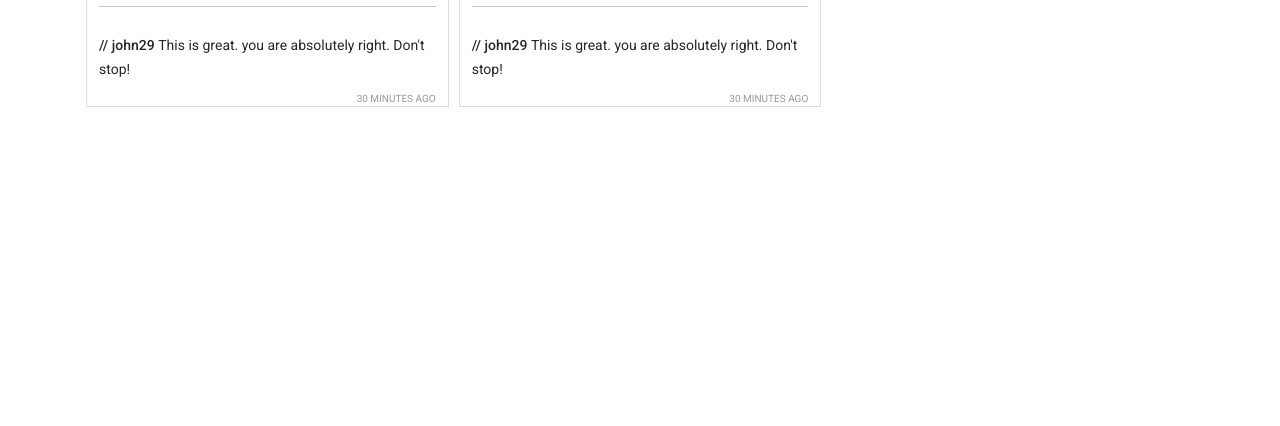
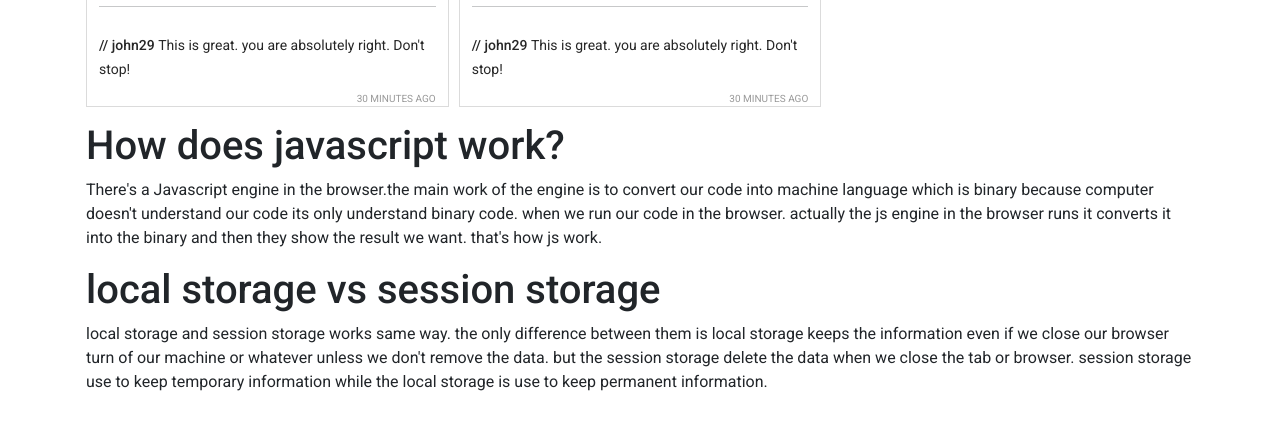
Before and after one commit to JuelHossain/Insta-Sohor-bug-fixing, a plain HTML site: page index.html in a window 1280 px wide. Shown: the part 1425-1851 px from the top of the page. Before the commit the page ends 1548 px from the top, so only its background shows below. Drawn offline with nearby package versions, Linux system fonts and the light colour scheme.

Commit message:
answered two question

```diff
--- a/css/style.css
+++ b/css/style.css
@@ -237,6 +237,9 @@ img {
   margin: 10px 0;
   color: gray;
 }
+.answers{
+  margin-top: 15px;
+}
 
 #liked{
   display: none;
--- a/index.html
+++ b/index.html
@@ -87,7 +87,15 @@
       <div id="reported">
         <h1>Reported posts</h1>
       </div>
+      <section class="answers">
+        <h1>How does javascript work?</h1>
+        <p>There's a Javascript engine in the browser.the main work of the engine is to convert our code into machine language which is binary because computer doesn't understand our code its only understand binary code. when we run our code in the browser. actually the js engine in the browser runs it converts it into the binary and then they show the result we want. that's how js work.</p>
+
+        <h1>local storage vs session storage</h1>
+        <p>local storage and session storage works same way. the only difference between them is local storage keeps the information even if we close our browser turn of our machine or whatever unless we don't remove the data. but the session storage delete the data when we close the tab or browser. session storage use to keep temporary information while the local storage is use to keep permanent information.</p>
+    </section>
     </main>
+
     <footer></footer>
 
     <!-- add javascript  file  -->
```
